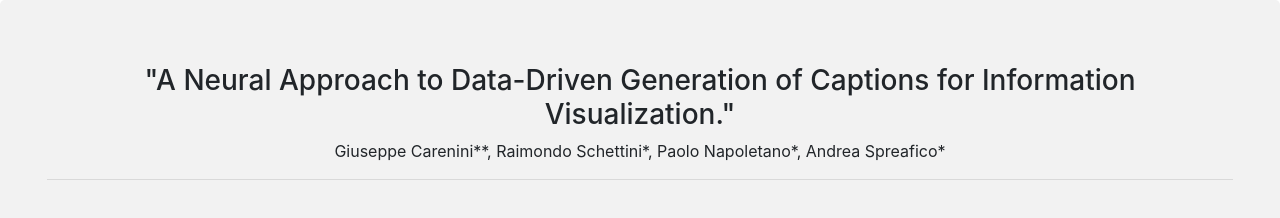
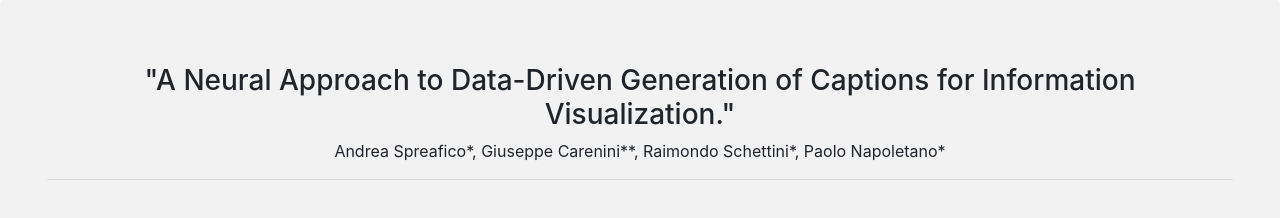
Before and after one commit to Sprea22/NeuralCaptiongSystem_WebAppUI, a React (Create React App) app in the folder client/: page / in a window 1280 px wide. Shown: the top 218 px of the page. Built offline with nearby package versions, Linux system fonts and the light colour scheme; the HTML template or start-up script is replaced by a standard one.

Commit message:
Authors order fixed

```diff
--- a/client/src/pageComponents/Navbar.js
+++ b/client/src/pageComponents/Navbar.js
@@ -34,7 +34,7 @@ class NavbarApp extends Component {
 
             <Row class="align-items-center">
               <Col xs="12" align="center">
-              Giuseppe Carenini**, Raimondo Schettini*, Paolo Napoletano*, Andrea Spreafico*
+              Andrea Spreafico*, Giuseppe Carenini**, Raimondo Schettini*, Paolo Napoletano*
               </Col>
             </Row>
 
```
